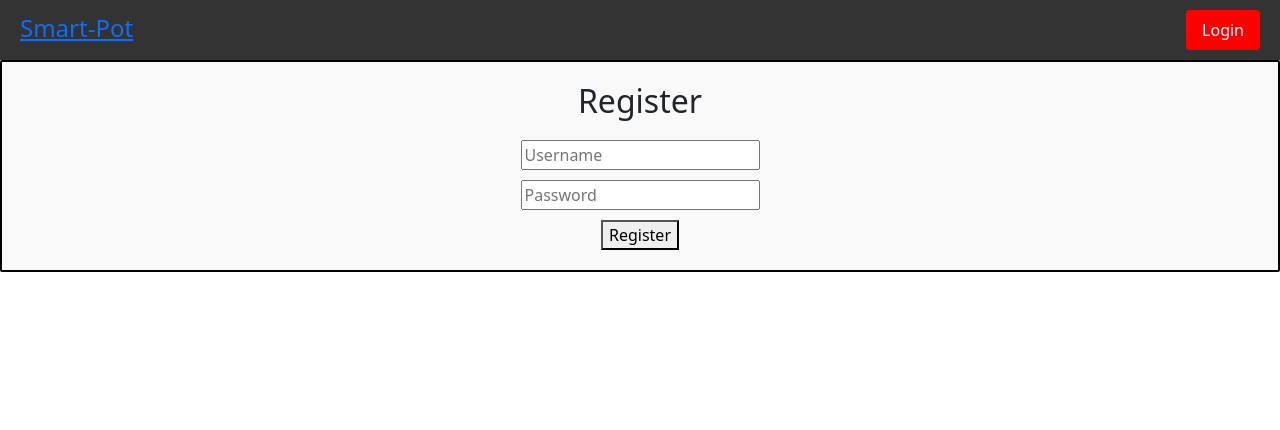
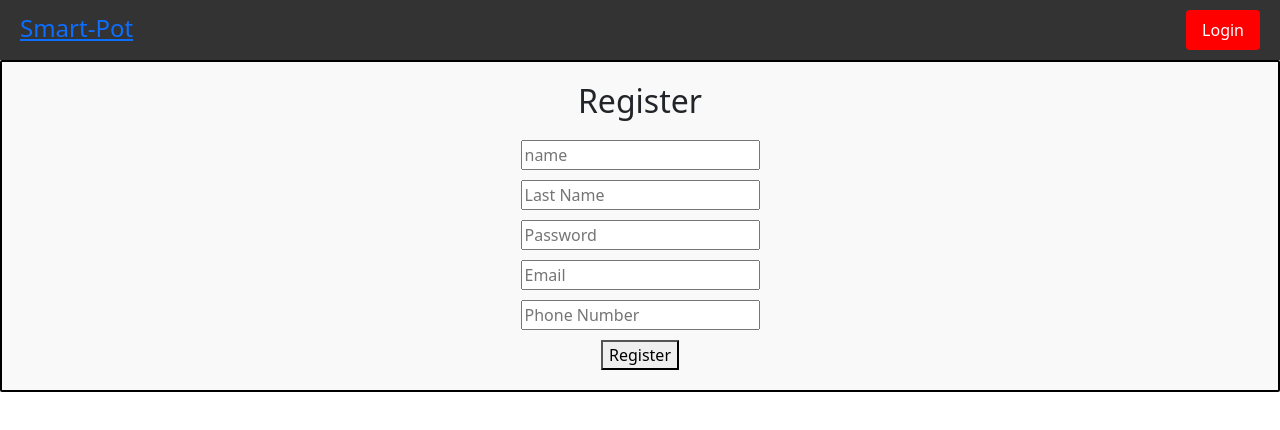
Before and after one commit to Zenbax/smart-pot, a React (Create React App) app in the folder Frontend/: page /register in a window 1280 px wide. Shown: the top 430 px of the page. Built offline with nearby package versions, Linux system fonts and the light colour scheme.

Commit message:
Register feature

```diff
--- a/Frontend/src/API/API_config.js
+++ b/Frontend/src/API/API_config.js
@@ -196,23 +196,24 @@ const instance = axios.create({ //TODO: Man skal muligvis download axios: npm in
     },
   });
 
-export async function createUser (username, password){ //TODO: eventuelt parse til JSON et andet sted
+export async function createUser (paramName, paramLastName, paramPassword, paramEmail,paramPhoneNumber){ //TODO: eventuelt parse til JSON et andet sted
         var jsonUserInfoDTO = JSON.stringify(
             {
-                Username: username,
-                Password: password,
-                Email: 'dummy@email.com',
-                Number: 83473984
+                name: paramName,
+                lastName: paramLastName,
+                password: paramPassword,
+                email: paramEmail,
+                phoneNumber: paramPhoneNumber
             }
         )
         console.log(jsonUserInfoDTO);
-    /*try{
-        const response = await instance.post("/users", jsonUserInfoDTO)
-        return response
+    try{
+        instance.post("/user/create", jsonUserInfoDTO)
+
     }
     catch{
         //TODO: ErrorHandling
-    }*/
+    }
 
 }
 
--- a/Frontend/src/Pages/Register.js
+++ b/Frontend/src/Pages/Register.js
@@ -8,12 +8,16 @@ import { createUser } from "../API/API_config";
 
 const Register =()=> {
     // State variables for username and password
-    const [username, setUsername] = useState('');
+    const [name, setName] = useState('');
+    const [lastName, setLastName] = useState('');
     const [password, setPassword] = useState('');
+    const [email, setEmail] = useState('');
+    const [phoneNumber, setPhoneNumber] = useState('');
+
 
     const handleClick = async(event)=> {
         event.preventDefault();
-        createUser(username, password);
+        createUser(name, lastName, password, email, phoneNumber);
     }
 
     return (
@@ -24,9 +28,17 @@ const Register =()=> {
                     <div className="input-container">
                         <input
                             type="text"
-                            placeholder="Username"
-                            value={username}
-                            onChange={(e) => setUsername(e.target.value)}
+                            placeholder="name"
+                            value={name}
+                            onChange={(e) => setName(e.target.value)}
+                        />
+                    </div>
+                    <div className="input-container">
+                        <input
+                            type="text"
+                            placeholder="Last Name"
+                            value={lastName}
+                            onChange={(e) => setLastName(e.target.value)}
                         />
                     </div>
                     <div className="input-container">
@@ -35,6 +47,22 @@ const Register =()=> {
                             placeholder="Password"
                             value={password}
                             onChange={(e) => setPassword(e.target.value)}
+                        />
+                    </div>
+                    <div className="input-container">
+                        <input
+                            type="text"
+                            placeholder="Email"
+                            value={email}
+                            onChange={(e) => setEmail(e.target.value)}
+                        />
+                    </div>
+                    <div className="input-container">
+                        <input
+                            type="text"
+                            placeholder="Phone Number"
+                            value={phoneNumber}
+                            onChange={(e) => setPhoneNumber(e.target.value)}
                         />
                     </div>
                     <button type='submit' >Register</button>
```
